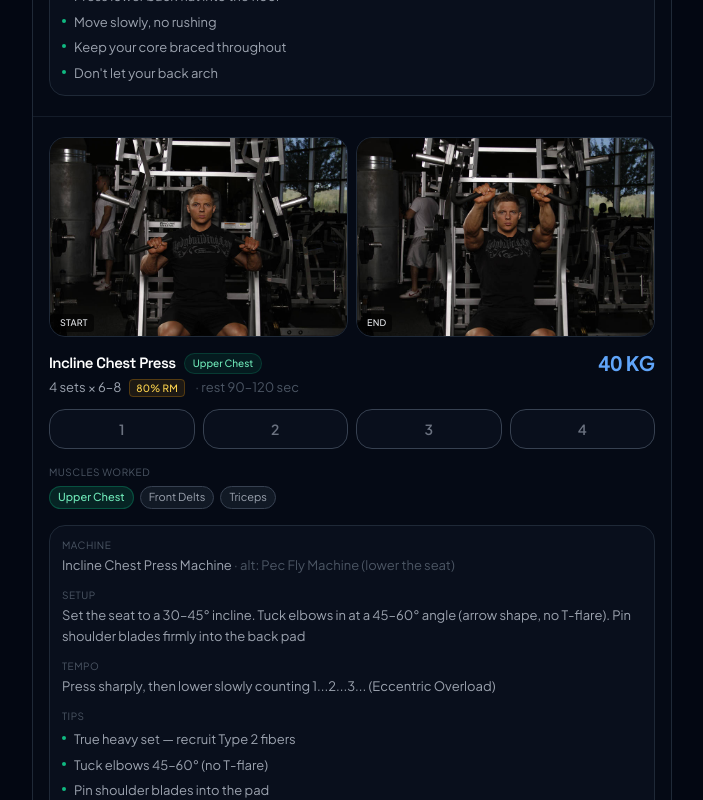
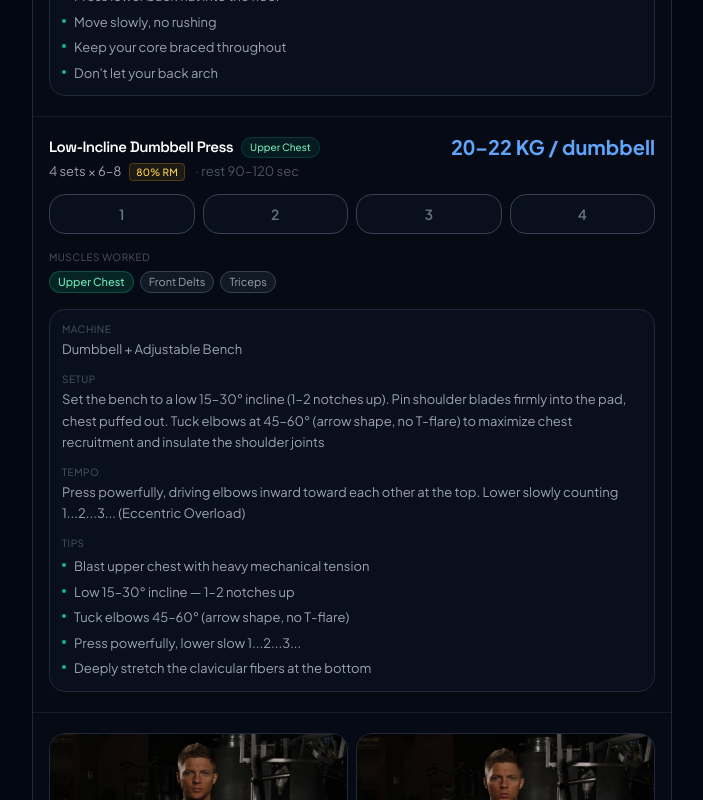
Before and after one commit to kowito/kowito.com, a Next.js app: page /personal-training in a window 1280 px wide. Shown: the part 3200-4000 px from the top of the page, without its empty margins (288-991 px from the left). Built offline with nearby package versions, Linux system fonts and the light colour scheme.

Commit message:
feat(pt): switch incline press to low-incline dumbbell
- Mon: Low-Incline DB Press 4×6-8 @20-22kg/dumbbell (heavy)
- Fri: Low-Incline DB Press 4×8-10 @16-18kg/dumbbell (volume)
- 15-30° bench, dumbbell-specific setup/cues
- Rules → 4 Pillars of Perfect Recomp Execution

```diff
--- a/app/personal-training/page.tsx
+++ b/app/personal-training/page.tsx
@@ -57,51 +57,45 @@ const exercises = {
     video: "https://www.youtube.com/watch?v=bNmvKpJSWKM",
   },
   inclineChestPress: {
-    name: "Incline Chest Press",
-    img: "inclineChestPress",
+    name: "Low-Incline Dumbbell Press",
     target: "Upper Chest",
     secondaryMuscles: ["Front Delts", "Triceps"],
-    machine: "Incline Chest Press Machine",
-    altMachine: "Pec Fly Machine (lower the seat)",
-    setup: "Set the seat to a 30–45° incline. Tuck elbows in at a 45–60° angle (arrow shape, no T-flare). Pin shoulder blades firmly into the back pad",
+    machine: "Dumbbell + Adjustable Bench",
+    setup: "Set the bench to a low 15–30° incline (1–2 notches up). Pin shoulder blades firmly into the pad, chest puffed out. Tuck elbows at 45–60° (arrow shape, no T-flare) to maximize chest recruitment and insulate the shoulder joints",
     sets: 4,
     reps: "6–8",
     intensity: "80% RM",
-    tempo: "Press sharply, then lower slowly counting 1...2...3... (Eccentric Overload)",
+    tempo: "Press powerfully, driving elbows inward toward each other at the top. Lower slowly counting 1...2...3... (Eccentric Overload)",
     rest: "90–120 sec",
     cues: [
-      "True heavy set — recruit Type 2 fibers",
-      "Tuck elbows 45–60° (no T-flare)",
-      "Pin shoulder blades into the pad",
-      "Press sharp, lower slow 1...2...3...",
-      "Stop at RIR 1–2 with clean form"
+      "Blast upper chest with heavy mechanical tension",
+      "Low 15–30° incline — 1–2 notches up",
+      "Tuck elbows 45–60° (arrow shape, no T-flare)",
+      "Press powerfully, lower slow 1...2...3...",
+      "Deeply stretch the clavicular fibers at the bottom"
     ],
     muscle: "Chest" as Muscle,
-    weight: "40 KG",
-    video: "https://www.youtube.com/shorts/98HWfiRonkE",
+    weight: "20–22 KG / dumbbell",
   },
   inclineChestPressVolume: {
-    name: "Incline Chest Press",
-    img: "inclineChestPress",
+    name: "Low-Incline Dumbbell Press",
     target: "Upper Chest",
     secondaryMuscles: ["Front Delts"],
-    machine: "Incline Chest Press Machine",
-    altMachine: "Pec Fly Machine (lower the seat)",
-    setup: "Same incline setup as Monday — 30–45° seat, elbows tucked 45–60°, shoulder blades pinned into the pad",
+    machine: "Dumbbell + Adjustable Bench",
+    setup: "Same low 15–30° incline setup — shoulder blades locked back into the pad, chest puffed out",
     sets: 4,
     reps: "8–10",
     intensity: "Volume",
-    tempo: "Controlled press up, then a slow 3-second negative",
+    tempo: "Controlled press up, squeeze hard at peak for 1 full second, then strict 3-second negative descent. Do not bounce at the bottom",
     rest: "90 sec",
     cues: [
-      "Volume builder after the heavy flat press",
-      "Controlled press, no bouncing",
-      "Slow 3-second negative every rep",
+      "Volume builder to square off upper chest shape",
+      "Squeeze hard at peak contraction for 1s",
+      "Strict 3-second negative — no bouncing",
       "Keep shoulder blades pinned"
     ],
     muscle: "Chest" as Muscle,
-    weight: "36–40 KG",
-    video: "https://www.youtube.com/shorts/98HWfiRonkE",
+    weight: "16–18 KG / dumbbell",
   },
   seatedCableRow: {
     name: "Seated Cable Row",
@@ -566,10 +560,10 @@ const saturdayExercises = [
 type DayKey = "monday" | "wednesday" | "friday" | "saturday"
 
 const globalRules = [
-  { topic: "Double Progression", rule: "Keep your target weights locked. Do not increase the weight until you can hit the maximum rep ceiling across all prescribed sets with perfect form." },
-  { topic: "3-Second Negative", rule: "Never let the weight drop. Control the lowering phase of every single rep for a full 3 seconds to force maximum muscle growth." },
-  { topic: "Carb Placement", rule: "Eat your Riceberry strategically around your workout windows to drive glycogen straight into the muscles, making them full while pulling your skin tight." },
-  { topic: "Maximize Sleep", rule: "Sleep is your ultimate weapon. Getting as much sleep as possible drops cortisol levels, which is the exact trigger your body needs to release trapped water weight around your midsection." },
+  { topic: "Double Progression", rule: "Lock these weights down. Only increase dumbbell weights once you can hit the maximum rep ceiling across all sets with seamless form." },
+  { topic: "3-Second Negative", rule: "Never drop the weight. The slow lowering phase is where the mechanical micro-tears happen, driving upper chest hypertrophy." },
+  { topic: "Riceberry Timing", rule: "Consume your complex carbs strictly around your training windows to shove glycogen directly into the muscle bellies." },
+  { topic: "Maximize Sleep", rule: "Deep sleep suppresses systemic cortisol. Dropping cortisol is the primary hormonal trigger your body needs to drop stubborn subcutaneous water retention around your midsection." },
 ]
 
 const weekOverview = [
@@ -1046,7 +1040,7 @@ export default function PersonalTrainingPage() {
 
         {/* 4 Rules for Perfect Execution */}
         <section>
-          <h2 className="mb-4 text-xs font-semibold uppercase tracking-widest text-gray-600">4 Rules for Perfect Execution</h2>
+          <h2 className="mb-4 text-xs font-semibold uppercase tracking-widest text-gray-600">4 Pillars of Perfect Recomp Execution</h2>
           <div className="space-y-3">
             {globalRules.map(({ topic, rule }) => (
               <div key={topic} className="flex gap-3">
```
